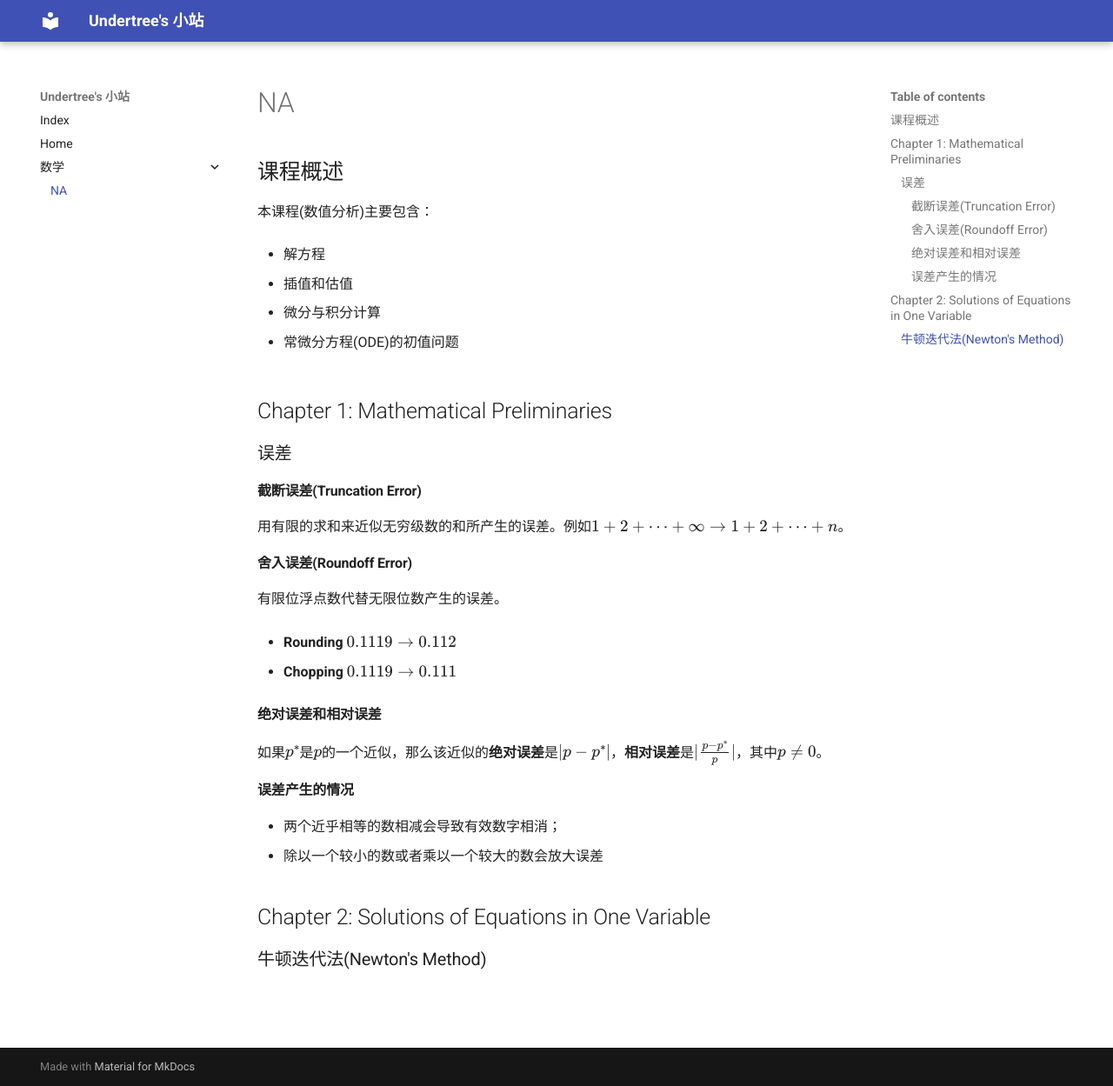
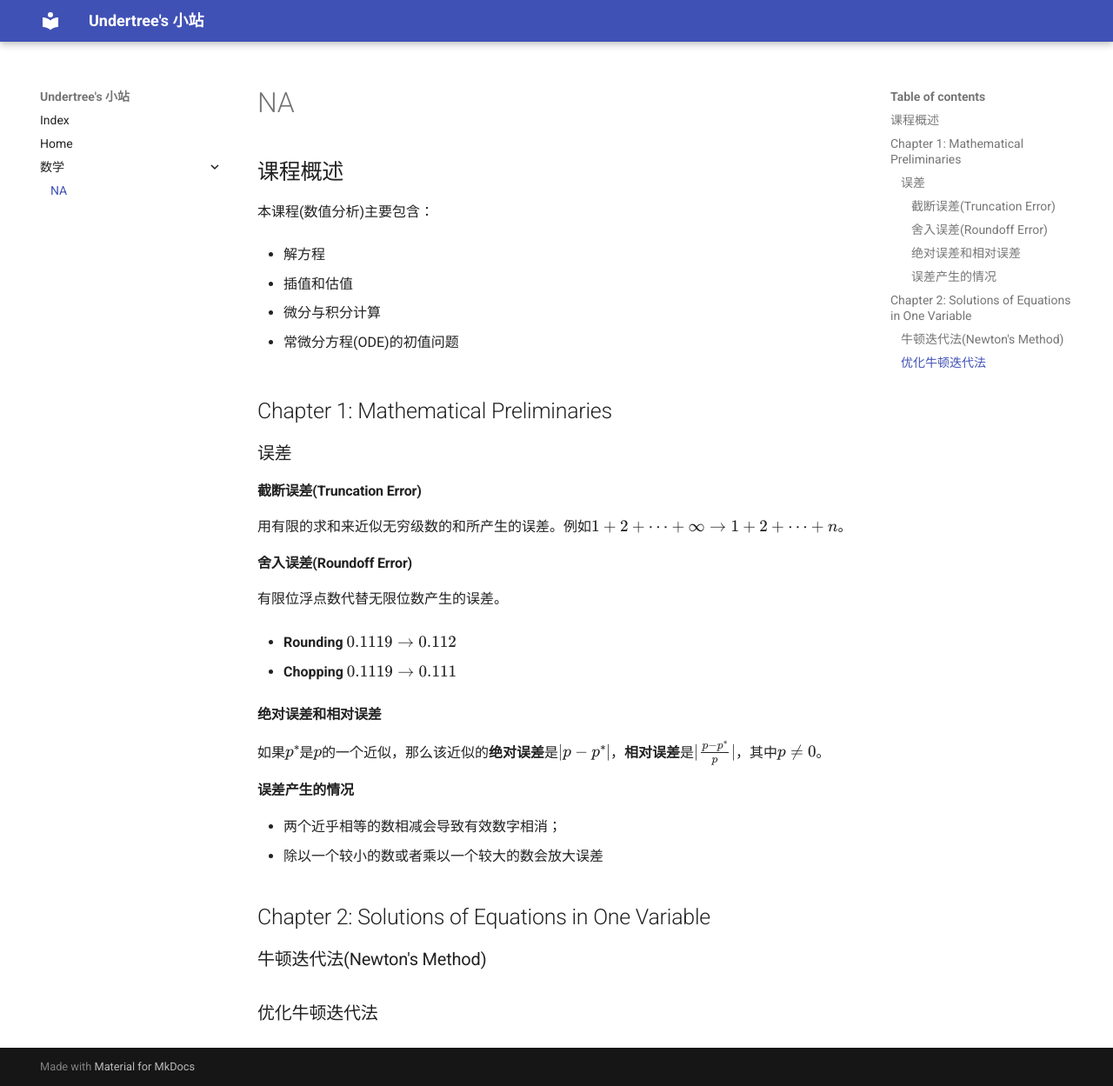
Before and after one commit to Undtree/Notes, an MkDocs documentation site: the page built from docs/NA.md, in a window 1280 px wide and 1249 px high. Shown: the whole window at 87% size. Built offline with MkDocs 1.6.1 and Material for MkDocs 9.7.7, drawn with Linux system fonts in a browser that asks for light colours.

Commit message:
renew NA.md

```diff
--- a/docs/NA.md
+++ b/docs/NA.md
@@ -41,3 +41,5 @@
 ## Chapter 2: Solutions of Equations in One Variable
 
 ### 牛顿迭代法(Newton's Method)
+
+### 优化牛顿迭代法
```
